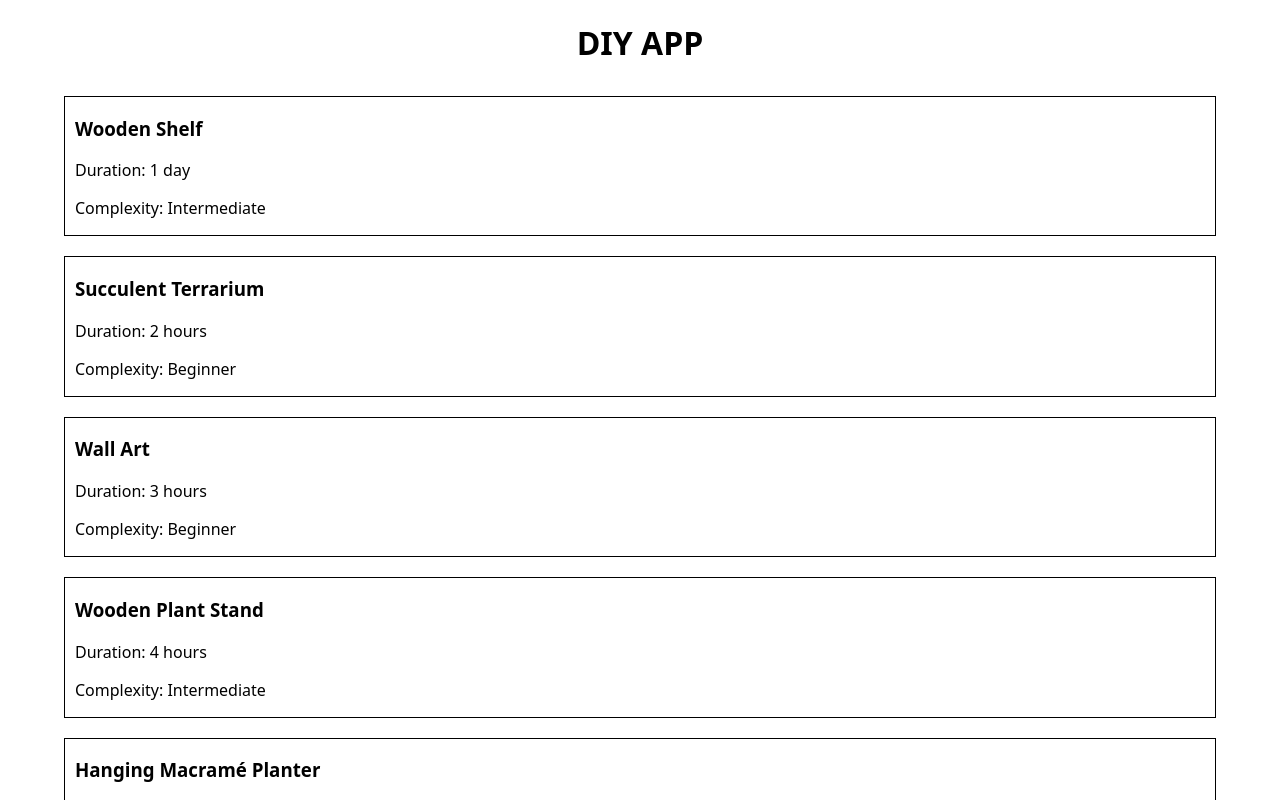
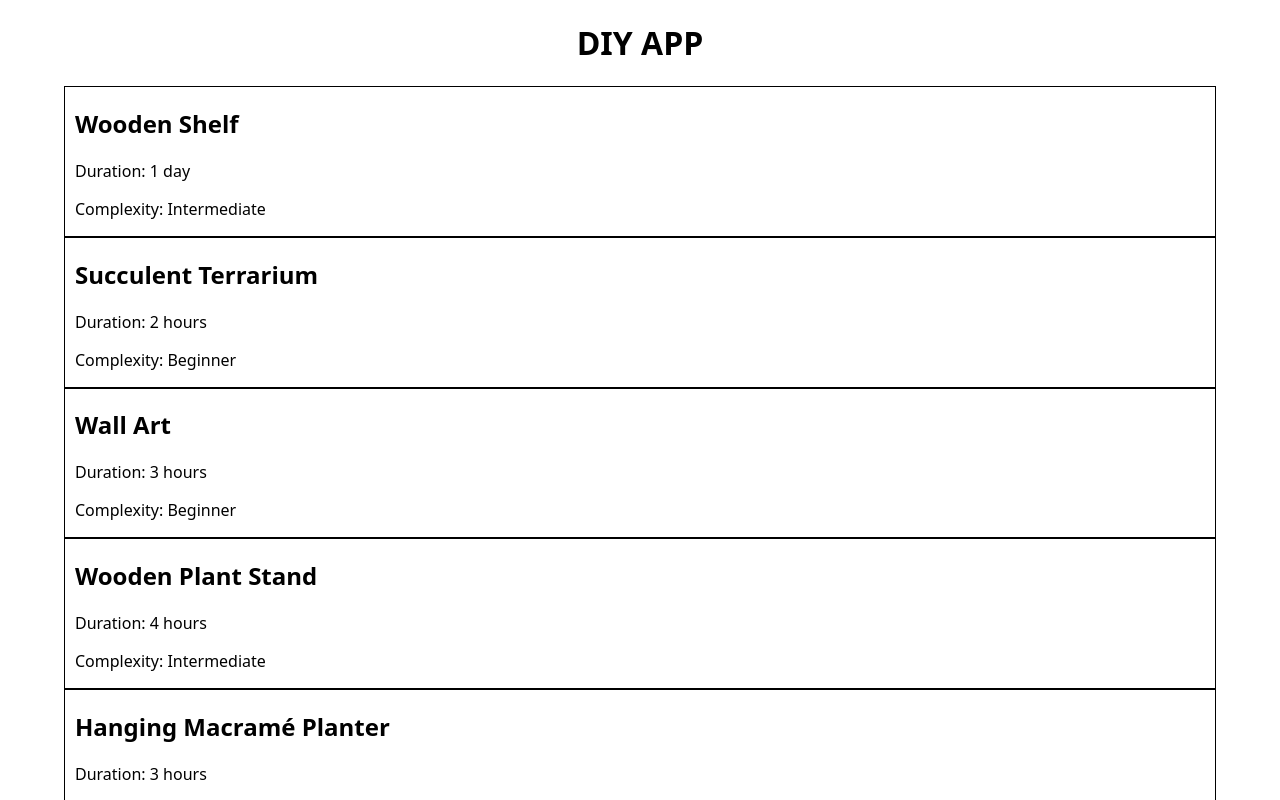
Before and after one commit to jana-scheidemann/DIY-App, a Next.js app: page / in a window 1280 px wide. Shown: the top 800 px of the page. Built offline with nearby package versions, Linux system fonts and the light colour scheme.

Commit message:
Change h3 to h2

```diff
--- a/components/Project.js
+++ b/components/Project.js
@@ -2,7 +2,7 @@ import styled from "styled-components";
 export default function Project({ title, duration, complexity }) {
   return (
     <StyledArticle>
-      <h3>{title}</h3>
+      <h2>{title}</h2>
       <p>Duration: {duration}</p>
       <p>Complexity: {complexity}</p>
     </StyledArticle>
@@ -11,7 +11,6 @@ export default function Project({ title, duration, complexity }) {
 
 const StyledArticle = styled.article`
   border: 1px solid black;
-  margin: 10px;
   padding: 0px 0px 0px 10px;
   width: 90vw;
 `;
```
